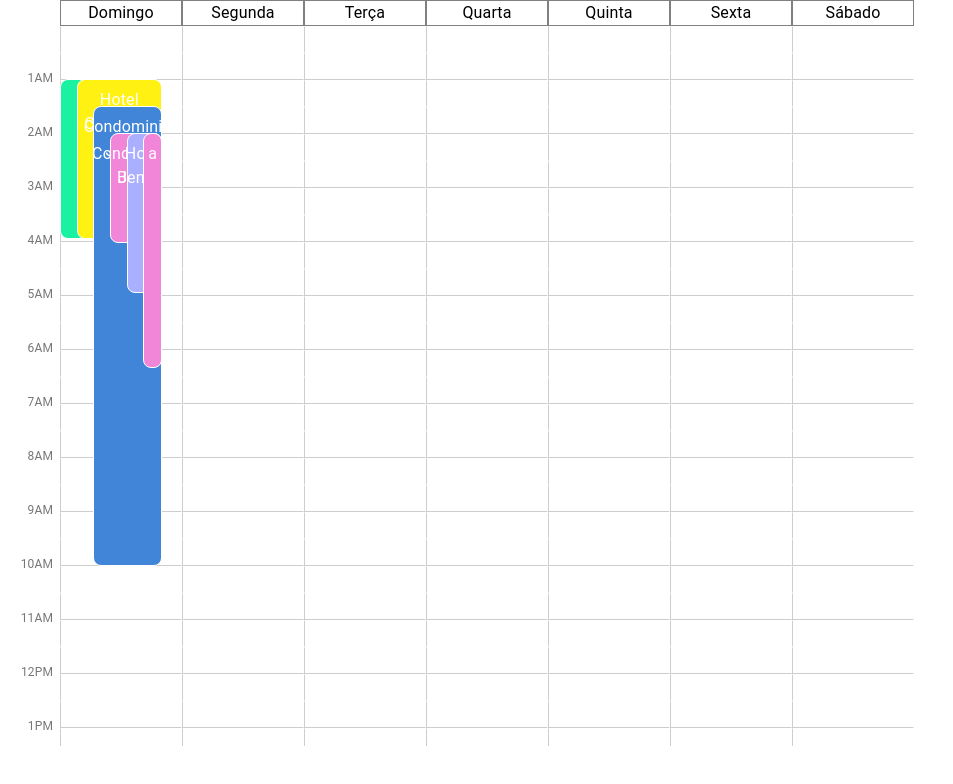
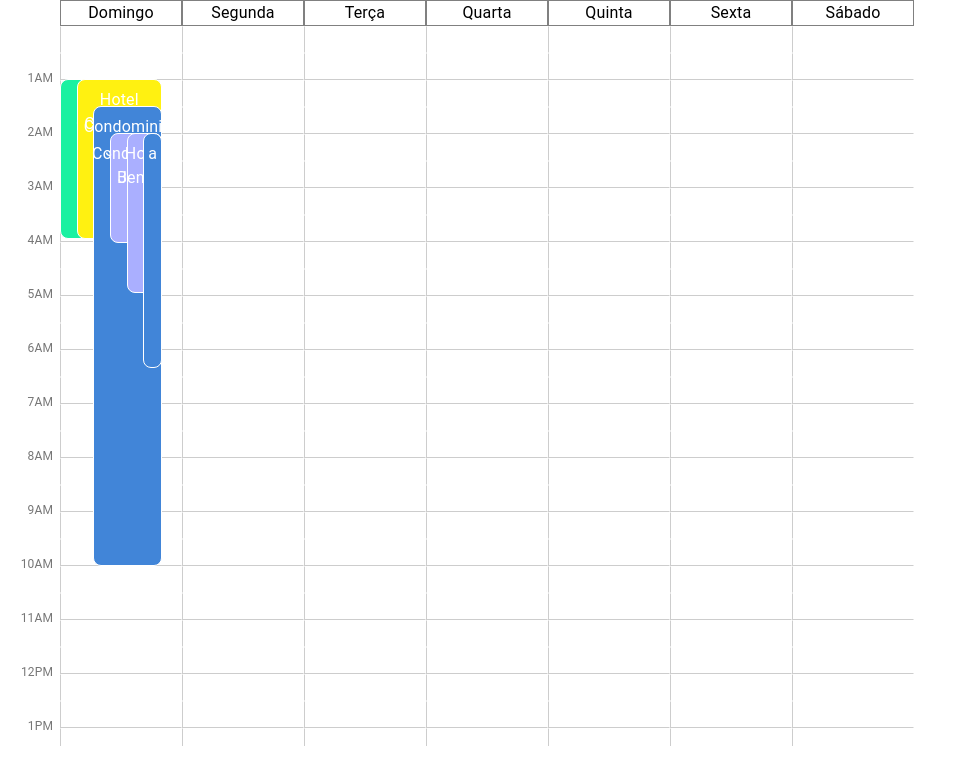
Before and after one commit to andlukass/calendar-react, a React (Vite) app: page / in a window 1280 px wide. Shown: the top 784 px of the page, without its empty margins (0-953 px from the left). Built offline with nearby package versions, Linux system fonts and the light colour scheme.

Commit message:
add zustand

```diff
--- a/package.json
+++ b/package.json
@@ -14,7 +14,8 @@
     "@emotion/styled": "^11.11.5",
     "@mui/material": "^5.16.4",
     "react": "^18.3.1",
-    "react-dom": "^18.3.1"
+    "react-dom": "^18.3.1",
+    "zustand": "^4.5.4"
   },
   "devDependencies": {
     "@types/react": "^18.3.3",
--- a/src/App.jsx
+++ b/src/App.jsx
@@ -1,26 +1,10 @@
 import Week from './Week/Week';
-import { events } from './events';
 
 function App() {
 
-  const sortEvents = (events) => {
-    return events.sort((a, b) => {
-      // Primeira condição: ordenar pelo start
-      if (a.start !== b.start) {
-        return a.start - b.start;
-      }
-      // Segunda condição: ordenar pela duração (end - start)
-      const durationA = a.end - a.start;
-      const durationB = b.end - b.start;
-      return durationA - durationB;
-    });
-  }
-
-  const periodEvents =  sortEvents(events);
-
   return (
     <>
-      <Week events={periodEvents} />
+      <Week />
     </>
   )
 }
--- a/src/Week/Hours/DayEvents.jsx
+++ b/src/Week/Hours/DayEvents.jsx
@@ -1,6 +1,7 @@
 
 import PropTypes from 'prop-types';
 import Event from './Event';
+import { users } from '../../data/users/users';
 
 DayEvents.propTypes = {
   hour: PropTypes.number.isRequired,
@@ -12,6 +13,9 @@ function DayEvents({ hour, drag, events }) {
   if (!events || !events.length) return null;
   const day = events[0].day;
 
+  const eventColor = (eventUser) =>
+    users.find((user) => user.id === eventUser).color;
+
   return (
     <>
       {events.map((event) => (
@@ -19,7 +23,7 @@ function DayEvents({ hour, drag, events }) {
         <Event key={event.id}
           title={event.title}
           start={event.start}
-          color={event.user}
+          color={eventColor(event.user)}
           end={event.end}
           left={event.left}
           drag={drag}
--- a/src/Week/Week.jsx
+++ b/src/Week/Week.jsx
@@ -5,8 +5,11 @@ import useDrag from "./useDrag";
 import { weekDays } from "./utils/weekDays";
 import DaysTitle from "./DaysTitle";
 import HourMeter from "./HourMeter";
+import { useEventsStore } from "../data/events/useEventsStore";
 
-function Week({ events }) {
+function Week() {
+
+  const events = useEventsStore((state) => state.events);
 
   const drag = useDrag();
 
--- /dev/null
+++ b/src/data/events/initialEvents.js
@@ -0,0 +1,101 @@
+export const initialEvents = [
+    {
+      id: 53,
+      date: new Date(),
+      start: 2,
+      end: 7,
+      day: 0,
+      user: "1",
+      title: "Hotel California",
+    },
+    {
+      id: 51,
+      date: new Date(),
+      start: 2,
+      end: 7,
+      day: 0,
+      user: "2",
+      title: "Hotel California",
+    },
+    {
+      id: 1,
+      date: new Date(),
+      start: 4,
+      end: 9,
+      day: 0,
+      user: "3",
+      title: "Hotel Benfica",
+    },
+    {
+      id: 40,
+      date: new Date(),
+      start: 3,
+      end: 20,
+      day: 0,
+      user: "4",
+      title: "Condominio Jonas",
+    },
+    {
+      id: 4,
+      date: new Date(),
+      start: 4,
+      end: 7,
+      day: 0,
+      user: "3",
+      title: "Condominio Japa",
+    },
+    {
+      id: 42,
+      date: new Date(),
+      start: 4,
+      end: 12,
+      day: 0,
+      user: "4",
+      title: "a",
+    },
+    // // {
+    // //   id: 40,
+    // //   date: new Date(),
+    // //   start: 4,
+    // //   end: 20,
+    // //   day: 0,
+    // //   user: "#4185d8",
+    // //   title: "b",
+    // // },
+    // {
+    //   id: 41,
+    //   date: new Date(),
+    //   start: 4,
+    //   end: 25,
+    //   day: 0,
+    //   user: "#4185d8",
+    //   title: "Marcos",
+    // },
+    // {
+    //   id: 5,
+    //   date: new Date(),
+    //   start: 26,
+    //   end: 28,
+    //   day: 0,
+    //   user: "#4185d8",
+    //   title: "Condominio Bureau",
+    // },
+    // {
+    //   id: 3,
+    //   date: new Date(),
+    //   start: 7,
+    //   end: 13,
+    //   day: 0,
+    //   user: "#4185d8",
+    //   title: "Portão Bruno",
+    // },
+    // {
+    //   id: 2,
+    //   date: new Date(),
+    //   start: 9,
+    //   end: 15,
+    //   day: 4,
+    //   user: "#4185d8",
+    //   title: "Condominio Tanide",
+    // },
+  ]
--- /dev/null
+++ b/src/data/events/useEventsStore.js
@@ -0,0 +1,29 @@
+import { create } from 'zustand'
+import { initialEvents } from './initialEvents';
+
+const sortEvents = (events) => {
+  return events.sort((a, b) => {
+    // Primeira condição: ordenar pelo start
+    if (a.start !== b.start) {
+      return a.start - b.start;
+    }
+    // Segunda condição: ordenar pela duração (end - start)
+    const durationA = a.end - a.start;
+    const durationB = b.end - b.start;
+    return durationA - durationB;
+  });
+}
+
+export const useEventsStore = create((set) => ({
+		events: sortEvents(initialEvents),
+    addEvent: (event) => set((state) => (
+      { events: [...state.events, event] }
+    )),
+    removeEvent: (id) => set((state) => (
+      { events: state.events.filter((event) => event.id !== id) }
+    )),
+    editEvent: (event) => set((state) => (
+      { events: state.events.map((e) => e.id === event.id ? event : e) }
+    )),
+	})
+);
--- /dev/null
+++ b/src/data/users/users.js
@@ -0,0 +1,26 @@
+export const users = [
+  {
+    id: "1",
+    name: "Ed",
+    email: "",
+    color: "#1af1a1",
+  },
+  {
+    id: "2",
+    name: "Matue",
+    email: "",
+    color: "#fff111",
+  },
+  {
+    id: "3",
+    name: "Sam Smith",
+    email: "",
+    color: "#aaafff",
+  },
+  {
+    id: "4",
+    name: "Doja cat",
+    email: "",
+    color: "#4185d8",
+  },
+];
```
Also changed, not shown: 1 other file (tests, documents, lock files or other folders).
